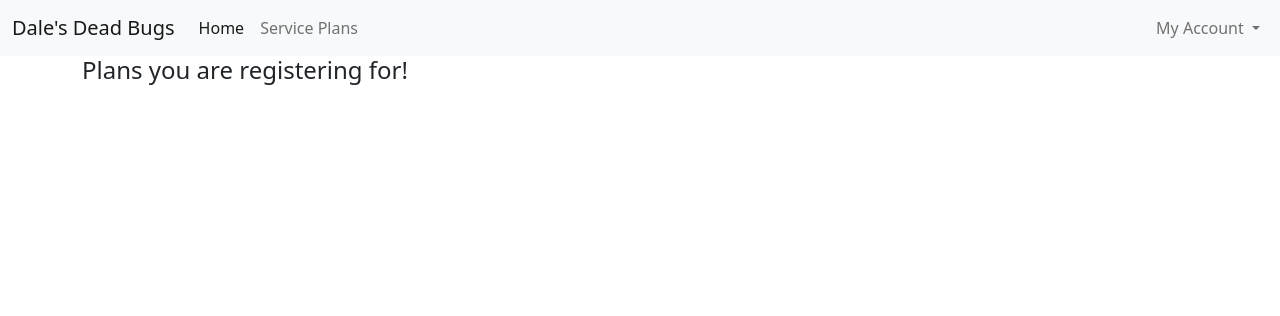
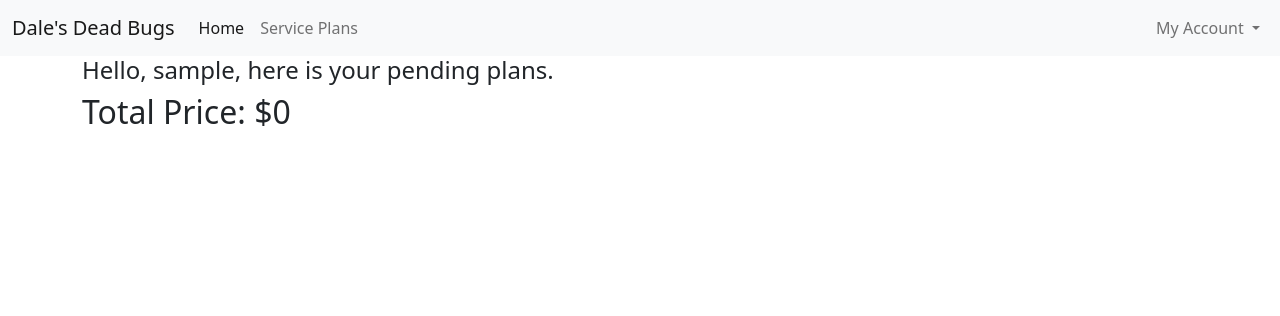
Before and after one commit to Rojasking700/DalesDeadBug, a Flask app: page /mycart in a window 1280 px wide. Shown: the top 316 px of the page. Run offline with Flask 2, Linux system fonts and the light colour scheme; the visitor is signed in with stand-in values (Sample User, id 1); data comes from the database, SQL or seed files in the repository; data that the repository does not hold is empty; some libraries are stand-ins or nearby versions.

Commit message:
working updates -GM

```diff
--- a/app/routes.py
+++ b/app/routes.py
@@ -1,7 +1,7 @@
 from app import app, db, Mail, Message
 from flask import render_template, request, flash, redirect, url_for
 from app.forms import UserInfoForm, LoginForm
-from app.models import User, Plans
+from app.models import User, Plans, Cart
 from flask_login import login_user, logout_user, login_required,current_user
 from werkzeug.security import check_password_hash
 
@@ -75,29 +75,6 @@ def login():
 
     return render_template('login.html',title=title, form=form)
 
-# @app.route('/login', methods=['GET', 'POST'])
-# def login():
-#     title = "Kekambas Blog | LOGIN"
-#     form = LoginForm()
-#     if request.method == 'POST' and form.validate():
-#         username = form.username.data
-#         password = form.password.data
-
-#         user = User.query.filter_by(username=username).first()
-
-#         if user is None or not check_password_hash(user.password, password):
-#             flash("Incorrect Email/Password. Please try again", 'danger')
-#             return redirect(url_for('login'))
-
-#         login_user(user, remember=form.remember_me.data)
-#         flash("You have successfully logged in!", 'success')
-#         next_page = request.args.get('next')
-#         if next_page:
-#             return redirect(url_for(next_page.lstrip('/')))
-#         return redirect(url_for('index'))
-
-#     return render_template('login.html', title=title, form=form)
-
 @app.route('/logout')
 def logout():
     logout_user()
@@ -112,7 +89,28 @@ def myinfo():
 
 @app.route('/mycart')
 def mycart():
-    return render_template('shoppingcart.html', title="DDB | My Cart")
+    context = {
+        'title' : "DDB | My Cart",
+        'total_price' : 0,
+        'cart' : Cart.query.all()
+    }
+
+    print('BREAK!!!!')
+    print(current_user.id)
+    print('BREAK!!!!')
+    # print(cart)
+    print('break!!!!')
+    for objects in context['cart']:
+
+        print(objects.service_id)
+        print(objects.user_id)
+
+        if current_user.id == objects.user_id:
+            print(objects.id)
+            print(objects.plan.price)
+            context['total_price'] += objects.plan.price
+            print(context['total_price'])
+    return render_template('shoppingcart.html', **context)
 
 # @app.route('/addplan')
 # def addplan():
--- a/app/templates/shoppingcart.html
+++ b/app/templates/shoppingcart.html
@@ -2,10 +2,15 @@
 {% extends "base.html" %}
 
 {% block content %}
-<h4>Plans you are registering for!</h4>
+    <h4>Hello, {{ current_user.username }}, here is your pending plans.</h4>
 
-{% for plans in Cart %}
+    {% for objects in cart %}
+        <h1>BREAK!!!!!</h1>
+        {% if current_user.id == objects.user_id %}
+            <h1>TEST!!!!!!!</h1>
+        {% endif %}
+    {% endfor %}
 
-{% endfor %}
+    <h2>Total Price: ${{ total_price }}</h2>
 
 {% endblock %}
```
